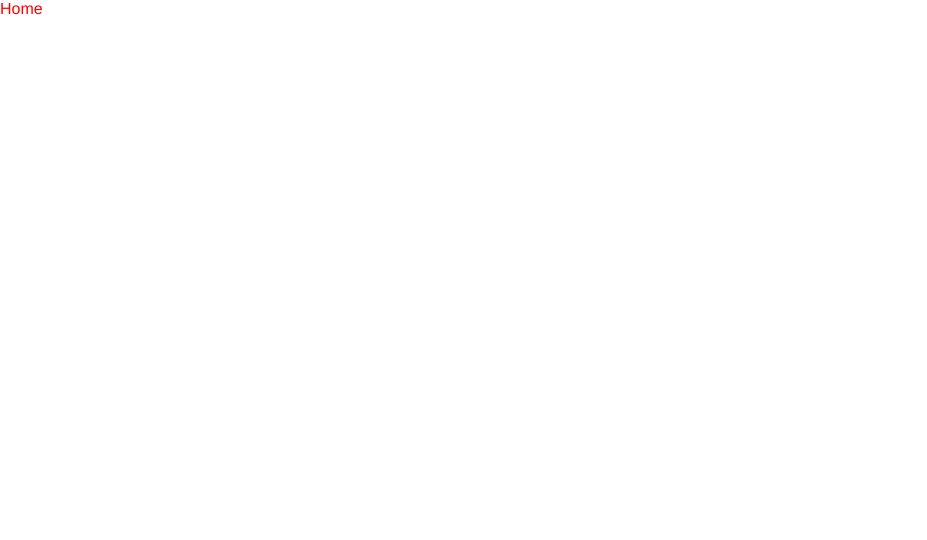
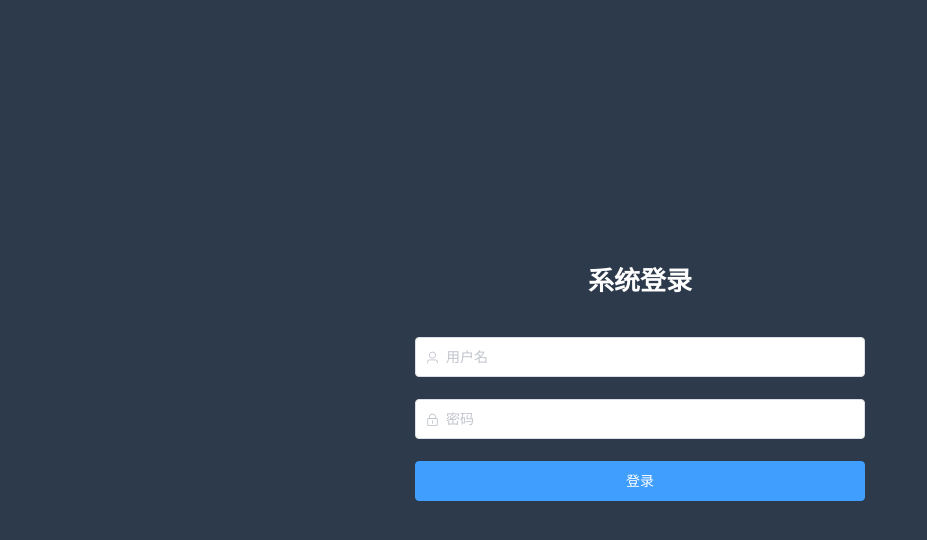
Before and after one commit to zhenyuWang/vue2-element-admin, a Vue app: page /#/login in a window 1280 px wide. Before the commit this address led to /#/. Shown: the top 540 px of the page, without its empty margins (0-927 px from the left). Built offline with nearby package versions, Linux system fonts and the light colour scheme.

Commit message:
feat:登录页样式优化，添加404页面

```diff
--- a/src/router/index.js
+++ b/src/router/index.js
@@ -13,6 +13,10 @@ const routes = [
     path: '/login',
     name: 'Login',
     component: () => import('@/views/Login.vue')
+  },{
+    path:'*',
+    name:'NotFund',
+    component:() => import('@/views/Error/404.vue')
   }
 ]
 
--- /dev/null
+++ b/src/views/Error/404.vue
@@ -0,0 +1,18 @@
+<template>
+  <div class="not_fund pt_20 t_center">
+    <p class="pt_20 pb_20 fontsize_20 ">Not Fund</p>
+    <el-button type="primary" @click="$router.push({ name: 'Home' })"
+      >返回首页</el-button
+    >
+  </div>
+</template>
+<script>
+export default {
+  name: "NotFund",
+  data() {
+    return {};
+  },
+  created() {},
+  methods: {},
+};
+</script>
--- a/src/views/Login.vue
+++ b/src/views/Login.vue
@@ -1,5 +1,5 @@
 <template>
-  <div class="login h_100 flex flex_center">
+  <div class="login h_100 flex flex_justify_center">
     <div class="inner_box">
       <div class="title c_fff bold t_center">系统登录</div>
       <el-form ref="form" :model="param" :rules="rules">
@@ -55,7 +55,8 @@ export default {
         if (valid) {
           setTimeout(() => {
             this.loginLoading = false;
-          }, 2000);
+            this.$router.push({ name: "Home" });
+          }, 500);
         } else {
           return false;
         }
@@ -69,6 +70,7 @@ export default {
   background-color: #2d3a4b;
   .inner_box {
     width: 450px;
+    margin-top: 260px;
     .title {
       padding-bottom: 40px;
       font-size: 26px;
```
